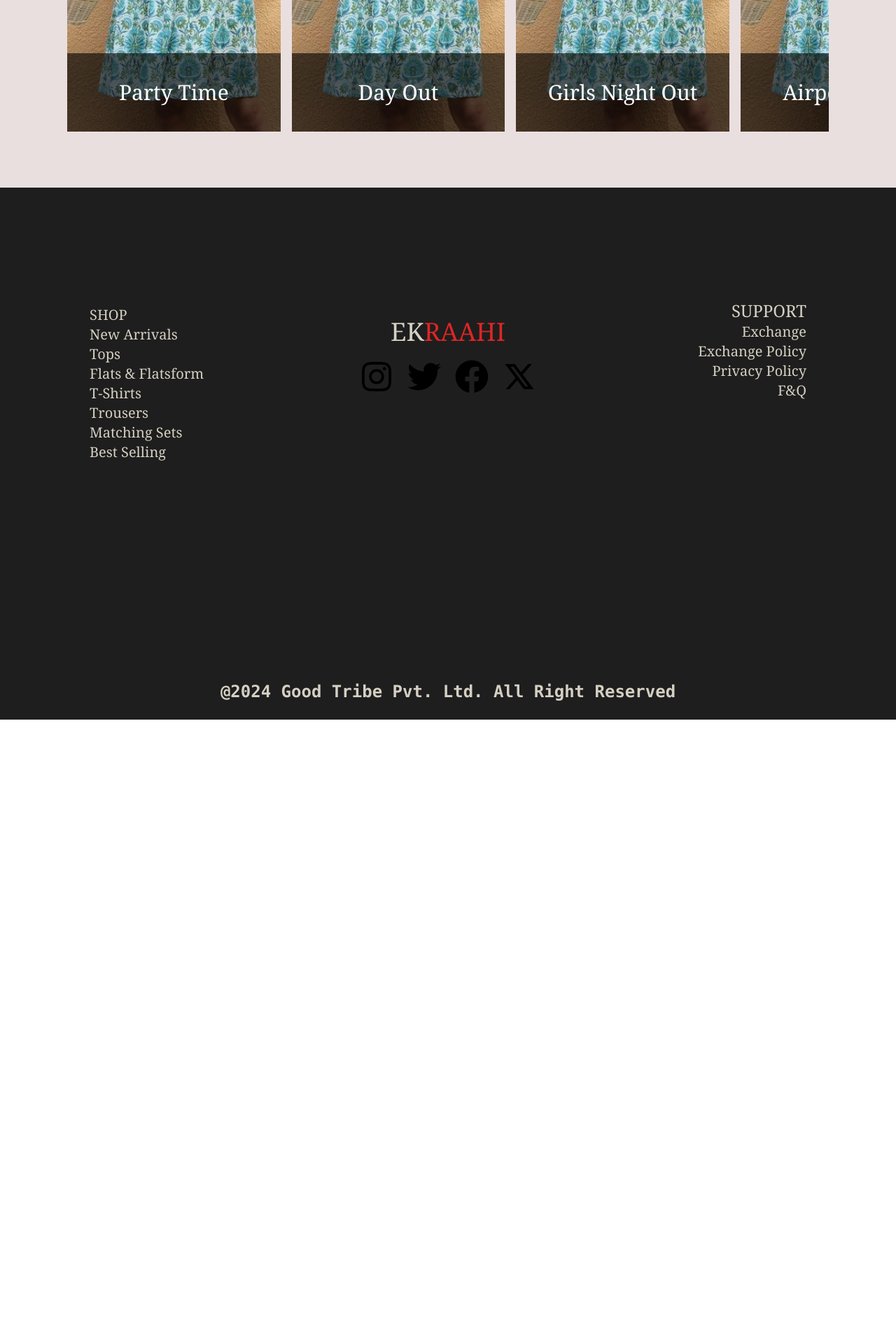
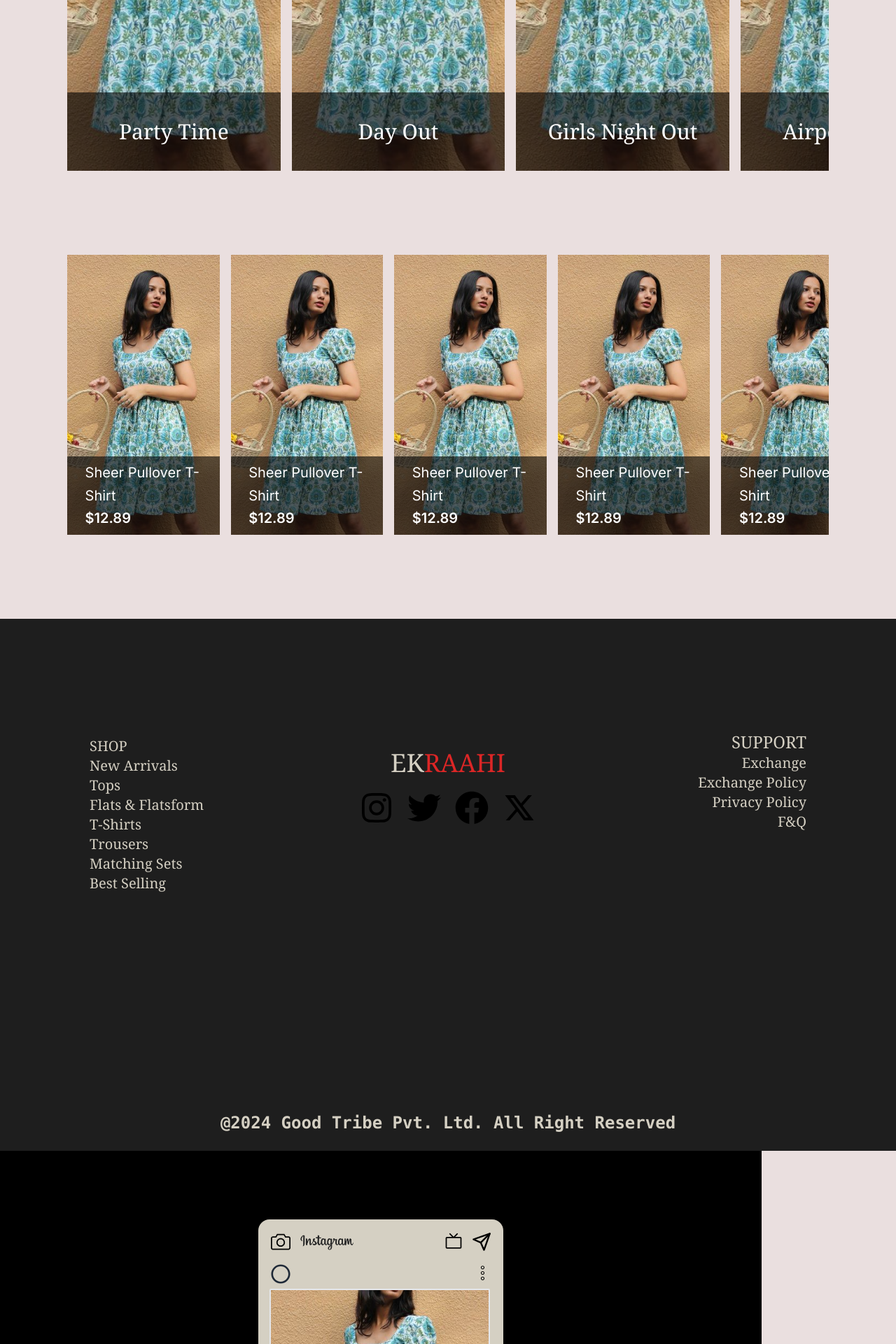
Before and after one commit to SURAJSCHAUHAN/ek_Raahi, a Next.js app: page / in a window 1280 px wide. Shown: the part 3396-5316 px from the top of the page at 70% size. Before the commit the page ends 4424 px from the top, so only its background shows below. Built offline with nearby package versions, Linux system fonts and the light colour scheme.

Commit message:
some modification

```diff
--- a/app/components/BestSellers.jsx
+++ b/app/components/BestSellers.jsx
@@ -5,12 +5,12 @@ import React from 'react'
 
 const BestSellers = () => {
   return (
-    <div className='pb-[10vh]'>
+    <div>
         <div className='text-5xl font-{550} text-[#3b3a3a] font-serif flex justify-center items-center py-10 '>
             <h1>Best Sellers</h1>
         </div>
         <div className='flex justify-center items-center'>
-            <div className="carousel  h-[80vh] w-[85vw] gap-4">
+            <div className="carousel  h-[87vh] w-[85vw] gap-4">
                     <div className='carousel-item font-serif w-[28%] h-full relative'>
                         <div className='absolute bottom-0 text-white flex flex-col justify-center items-center text-3xl leading-relaxed h-[14vh] w-full fade z-10'>
                             <h2>Party Time</h2>
--- a/app/components/Footer.jsx
+++ b/app/components/Footer.jsx
@@ -8,7 +8,7 @@ const Footer = () => {
   return (
     <div className='flex flex-col  items-center justify-between font-serif bg-[#1E1E1E] h-[95vh]'>
         <div className='flex justify-between w-[80vw] mt-[15vh]'>
-            <div className='flex flex-col justify-center  text-[#d5d0c3] text-xl  w-[18vw] h-[40vh]'>
+            <div className='flex flex-col justify-center cursor-pointer  text-[#d5d0c3] text-xl  w-[18vw] h-[40vh]'>
                 <h2>SHOP</h2>
                 <h2>New Arrivals</h2>
                 <h2>Tops</h2>
@@ -20,14 +20,14 @@ const Footer = () => {
             </div>
             <div className='flex flex-col gap-5 justify-center items-center text-[#d5d0c3] text-4xl  w-[18vw] h-[20vh] pt-[10vh]'>
                 <h2>EK<span className='text-red-600'>RAAHI</span></h2>
-                <div className='flex gap-5 text-5xl text-black'>
-                    <FaInstagram/>
-                    <FaTwitter/>
-                    <FaFacebook/>
-                    <RiTwitterXLine/>
+                <div className='flex gap-5 text-5xl text-black cursor-pointer'>
+                    <FaInstagram className='hover:text-[#d5d0c3]'/>
+                    <FaTwitter className='hover:text-[#d5d0c3]'/>
+                    <FaFacebook className='hover:text-[#d5d0c3]'/>
+                    <RiTwitterXLine className='hover:text-[#d5d0c3]'/>
                 </div>
             </div>
-            <div className='flex flex-col justify-center items-end text-[#d5d0c3] text-xl  w-[18vw] h-[18vh] pt-[10vh]'>
+            <div className='flex flex-col justify-center items-end text-[#d5d0c3] cursor-pointer text-xl  w-[18vw] h-[18vh] pt-[10vh]'>
                 <h2 className='text-2xl'>SUPPORT</h2>
                 <h2>Exchange</h2>
                 <h2>Exchange Policy</h2>
--- /dev/null
+++ b/app/components/InstagramTemp.jsx
@@ -0,0 +1,57 @@
+import React from 'react'
+import { SlCamera } from "react-icons/sl";
+import { PiTelevisionSimple } from "react-icons/pi";
+import { FiSend } from "react-icons/fi";
+import { FaRegCircle } from "react-icons/fa";
+import { CiMenuKebab } from "react-icons/ci";
+import { PiHeartFill } from "react-icons/pi";
+import { TbMessageCircle } from "react-icons/tb";
+import { FaBookmark } from "react-icons/fa";
+import { MdHomeFilled } from "react-icons/md";
+import { IoSearch } from "react-icons/io5";
+import { CgAddR } from "react-icons/cg";
+import { FaRegHeart } from "react-icons/fa";
+import { FiUser } from "react-icons/fi";
+
+function InstagramTemp() {
+  return (
+    <div className='flex flex-col bg-[#d5d0c3] h-[500px] w-[350px] rounded-2xl gap-0.25'>
+        <div className='flex px-[5%] mt-[5%] justify-between'>
+            <div className='flex gap-3'>
+                <SlCamera size={28} color='black'/>
+                <img src={'/instagram.png'} alt="instagram" height={35} width={80} />
+            </div>
+            <div className='flex gap-3'>
+                <PiTelevisionSimple size={28} color='black'/>
+                <FiSend size={28} color='black'/>
+            </div>
+        </div>
+        <div className='flex px-[5%] mt-[5%] justify-between'>
+            <FaRegCircle size={28} className='text-gradient-to-r from-indigo-500 via-purple-500 to-pink-500'/>
+            <CiMenuKebab size={25} color='black'/>
+        </div>
+        <div className='mt-[2%] h-[60%] w-[90%] mx-4 border-2 rounded-sm'>
+            <img src={'/cat6.jpg'} alt="" className='object-cover w-full h-full '/>
+        </div>
+        <div className='flex px-[5%] mt-[5%] justify-between'>
+            <div className='flex gap-3'>
+                <PiHeartFill size={28} color='red'/>
+                <TbMessageCircle size={28} color='black'/>
+                <FiSend size={28} color='black'/>
+            </div>
+            <div>
+                <FaBookmark size={28} color='black'/>
+            </div>
+        </div>
+        <div className='flex px-[5%] mt-[5%] justify-between'>
+            <MdHomeFilled size={28} color='black'/>
+            <IoSearch size={28} color='black'/>
+            <CgAddR size={28} color='black'/>
+            <FaRegHeart size={28} color='black'/>
+            <FiUser size={28} color='black'/>
+        </div>
+    </div>
+  )
+}
+
+export default InstagramTemp
--- /dev/null
+++ b/app/components/NewEra.jsx
@@ -0,0 +1,13 @@
+import React from 'react'
+import InstagramTemp from './InstagramTemp'
+
+
+const NewEra = () => {
+  return (
+    <div className=' flex h-[87vh] w-[85vw] justify-center items-center bg-black'>
+            <InstagramTemp/>
+    </div>
+  )
+}
+
+export default NewEra
--- /dev/null
+++ b/app/components/Recommended.jsx
@@ -0,0 +1,55 @@
+import React from 'react'
+
+const Recommended = () => {
+  return (
+    <div className='flex justify-center items-center mt-[15vh] mb-[15vh]'>
+            <div className="carousel  h-[50vh] w-[85vw] gap-4">
+                    <div className='carousel-item w-[20%] h-full relative'>
+                        <div className='absolute bottom-0 text-white flex flex-col justify-center pl-[2vw] text-xl leading-relaxed h-[14vh] w-full fade z-10'>
+                            <h2>Sheer Pullover T-Shirt</h2>
+                            <h2 className='font-semibold'>$12.89</h2>
+                        </div>
+                        <img src={'/cat6.jpg'} alt="cat1" className='object-cover w-full h-full'/>
+                    </div>
+                    <div className='carousel-item w-[20%] h-full relative'>
+                        <div className='absolute bottom-0 text-white flex flex-col justify-center pl-[2vw] text-xl leading-relaxed h-[14vh] w-full fade z-10'>
+                            <h2>Sheer Pullover T-Shirt</h2>
+                            <h2 className='font-semibold'>$12.89</h2>
+                        </div>
+                        <img src={'/cat6.jpg'} alt="cat1" className='object-cover w-full h-full'/>
+                    </div>
+                    <div className='carousel-item w-[20%] h-full relative'>
+                        <div className='absolute bottom-0 text-white flex flex-col justify-center pl-[2vw] text-xl leading-relaxed h-[14vh] w-full fade z-10'>
+                            <h2>Sheer Pullover T-Shirt</h2>
+                            <h2 className='font-semibold'>$12.89</h2>
+                        </div>
+                        <img src={'/cat6.jpg'} alt="cat1" className='object-cover w-full h-full'/>
+                    </div>
+                    <div className='carousel-item w-[20%] h-full relative'>
+                        <div className='absolute bottom-0 text-white flex flex-col justify-center pl-[2vw] text-xl leading-relaxed h-[14vh] w-full fade z-10'>
+                            <h2>Sheer Pullover T-Shirt</h2>
+                            <h2 className='font-semibold'>$12.89</h2>
+                        </div>
+                        <img src={'/cat6.jpg'} alt="cat1" className='object-cover w-full h-full'/>
+                    </div>
+                    <div className='carousel-item w-[20%] h-full relative'>
+                        <div className='absolute bottom-0 text-white flex flex-col justify-center pl-[2vw] text-xl leading-relaxed h-[14vh] w-full fade z-10'>
+                            <h2>Sheer Pullover T-Shirt</h2>
+                            <h2 className='font-semibold'>$12.89</h2>
+                        </div>
+                        <img src={'/cat6.jpg'} alt="cat1" className='object-cover w-full h-full'/>
+                    </div>
+                    <div className='carousel-item w-[20%] h-full relative'>
+                        <div className='absolute bottom-0 text-white flex flex-col justify-center pl-[2vw] text-xl leading-relaxed h-[14vh] w-full fade z-10'>
+                            <h2>Sheer Pullover T-Shirt</h2>
+                            <h2 className='font-semibold'>$12.89</h2>
+                        </div>
+                        <img src={'/cat6.jpg'} alt="cat1" className='object-cover w-full h-full'/>
+                    </div>
+
+            </div>
+        </div>
+  )
+}
+
+export default Recommended
--- a/app/page.jsx
+++ b/app/page.jsx
@@ -7,6 +7,8 @@ import NewArrivals from './components/NewArrivals'
 import ServicesIcon from './components/ServicesIcon'
 import BestSellers from './components/BestSellers'
 import Footer from './components/Footer'
+import Recommended from './components/Recommended'
+import NewEra from './components/NewEra'
 
 const page = () => {
   return (
@@ -18,7 +20,9 @@ const page = () => {
       <NewArrivals/>
       <ServicesIcon/>
       <BestSellers/>
+      <Recommended/>
       <Footer/>
+      <NewEra/>
     </div>
   )
 }
--- a/package.json
+++ b/package.json
@@ -14,7 +14,9 @@
     "next": "14.1.1",
     "react": "^18",
     "react-dom": "^18",
-    "react-icons": "^5.0.1"
+    "react-icons": "^5.0.1",
+    "react-slick": "^0.30.2",
+    "swiper": "^11.0.7"
   },
   "devDependencies": {
     "autoprefixer": "^10.0.1",
```
Also changed, not shown: public/instagram.png (added), 1 other file (tests, documents, lock files or other folders).
